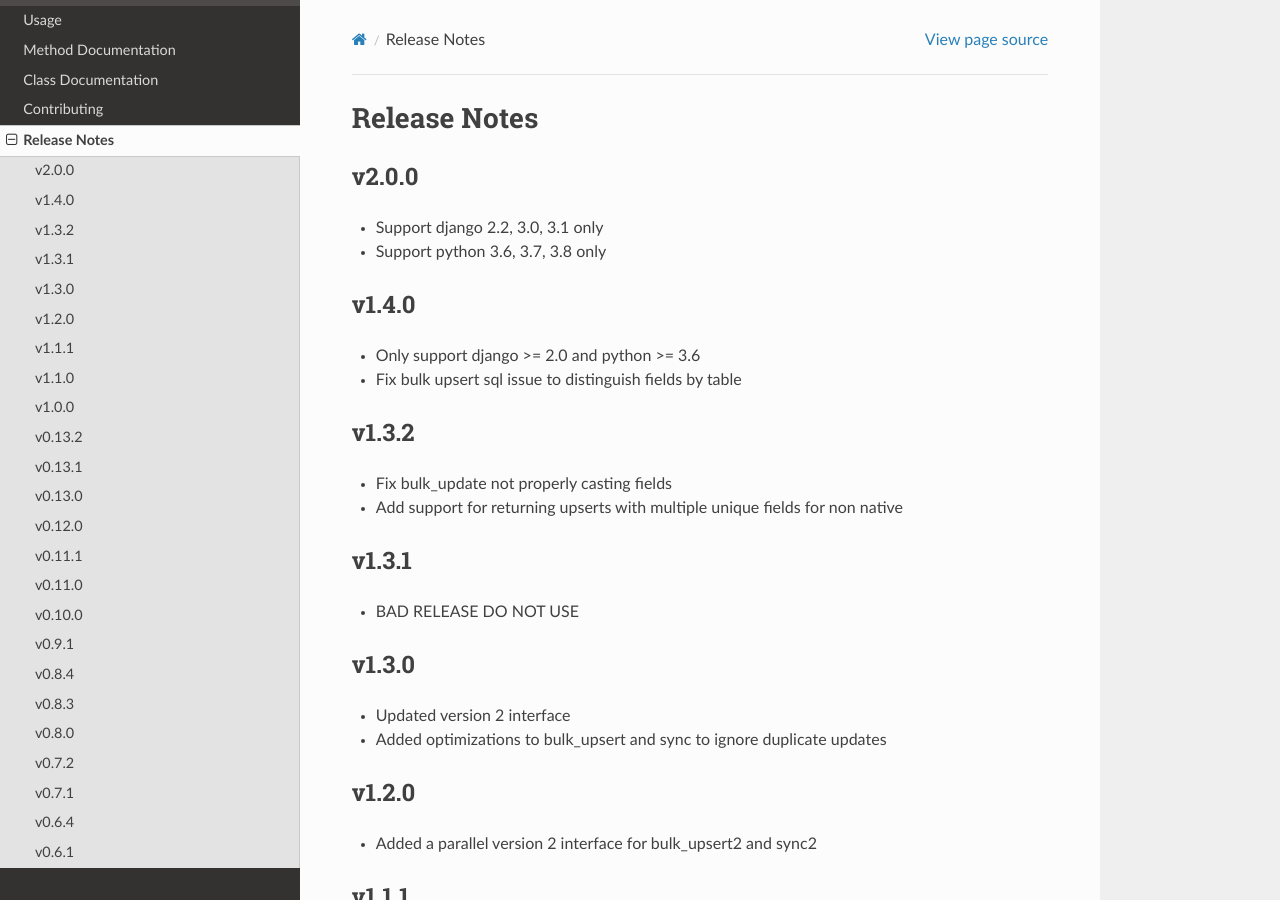
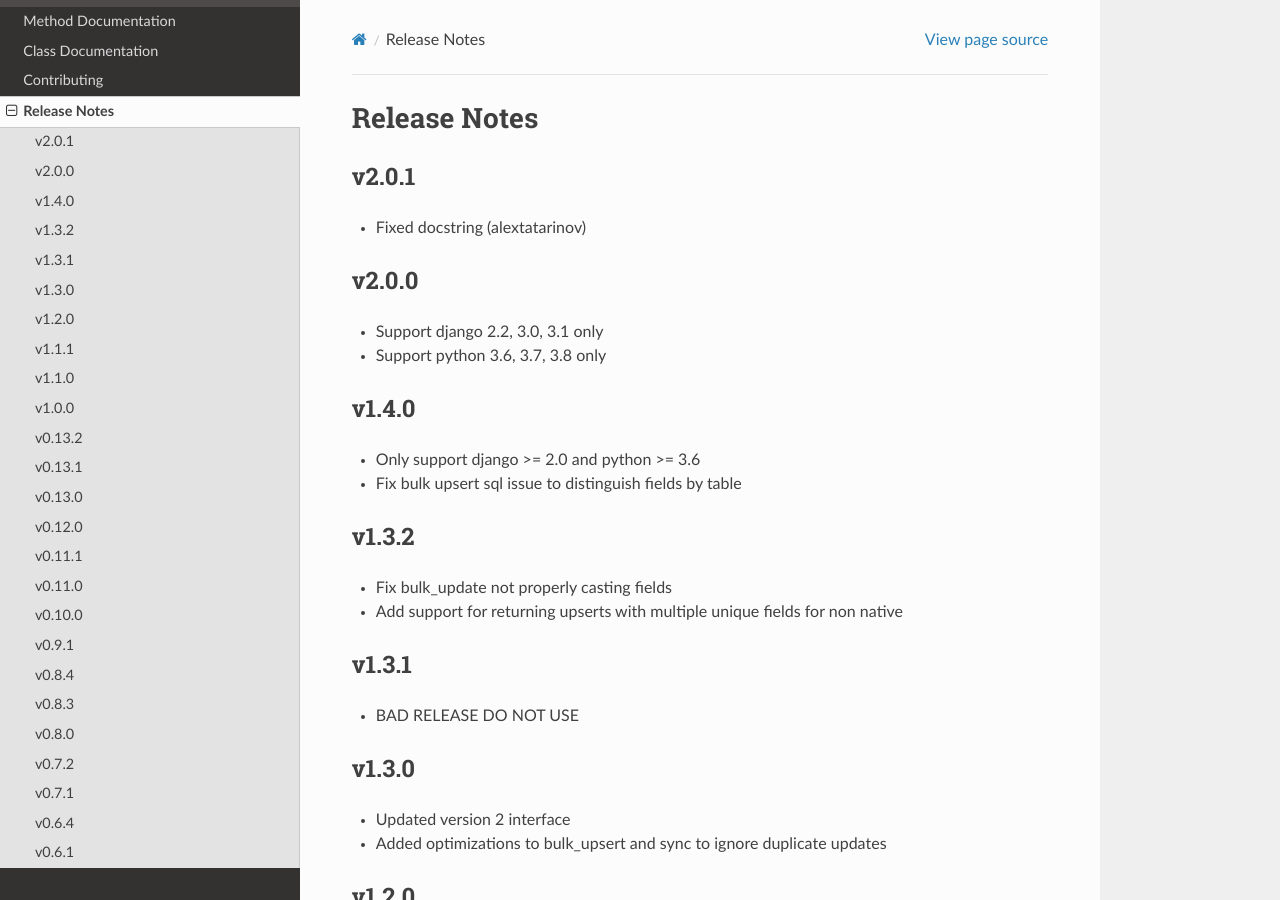
Before and after one commit to ambitioninc/django-manager-utils, a Sphinx documentation site: the page built from docs/release_notes.rst, in a window 1280 px wide and 900 px high. Built offline with Sphinx 7.4.7 and the Read the Docs theme 2.0.0, drawn with Linux system fonts in a browser that asks for light colours.

Commit message:
bump version

```diff
--- a/docs/release_notes.rst
+++ b/docs/release_notes.rst
@@ -1,5 +1,9 @@
 Release Notes
 =============
+
+v2.0.1
+------
+* Fixed docstring (alextatarinov)
 
 v2.0.0
 ------
--- a/manager_utils/version.py
+++ b/manager_utils/version.py
@@ -1 +1 @@
-__version__ = '2.0.0'
+__version__ = '2.0.1'
```
